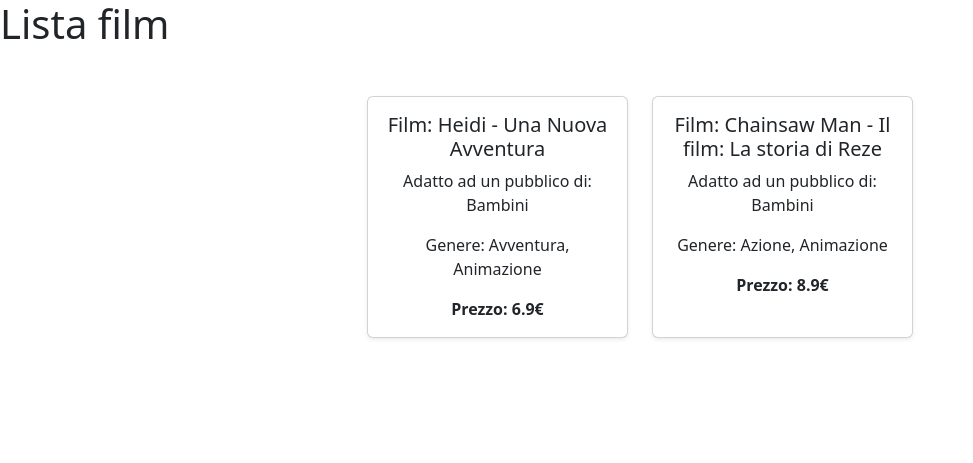
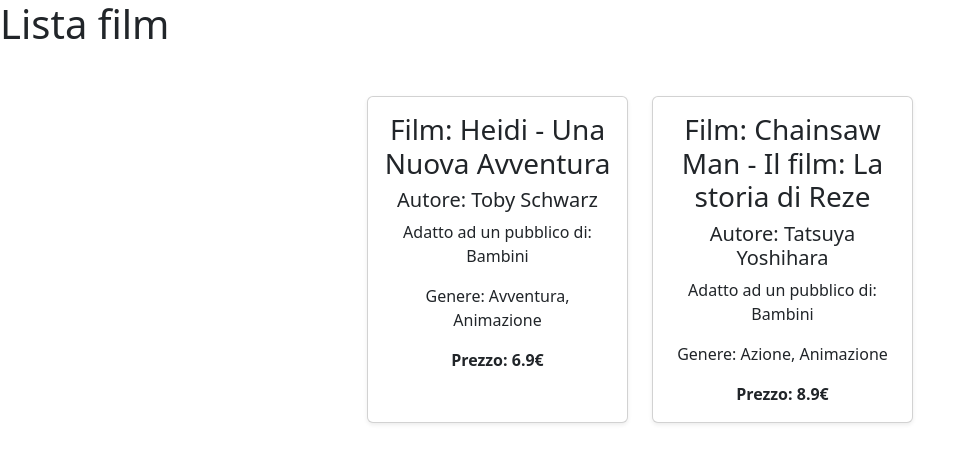
Before and after one commit to NotAlex575/ex-php8-oop-movie, a PHP site: page / in a window 1280 px wide. Shown: the top 463 px of the page, without its empty margins (0-973 px from the left). Run offline with PHP 8.4, Linux system fonts and the light colour scheme.

Commit message:
Bonus 1 Modificare la classe Movie in modo che accetti piú di un genere. Bonus 2 Aggiungere un Trait alla classe Movie con almeno una proprietà e un metodo. Bonus 3 Creare un layout completo per stampare a schermo una lista di movies. Facciamo attenzione all’organizzazione del codice, suddividendolo in appositi file e cartelle.

```diff
--- a/Models/Movie.php
+++ b/Models/Movie.php
@@ -5,6 +5,8 @@ class Movie{
         public $targetMovieAge;
         public $price;
         protected $genre;
+
+        use Director;
 
         function getGenreNames(){
             return $this->genre->getGenre();
--- /dev/null
+++ b/Trait/Director.php
@@ -0,0 +1,12 @@
+<?php
+
+trait Director{
+    protected $director;
+
+    function getDirector(){
+        return $this->director;
+    }
+    function setDirector($director){
+        $this->director = $director;
+    }
+}
--- a/db.php
+++ b/db.php
@@ -2,5 +2,10 @@
 
 $movie1Genre1 = new Genre("Avventura", "Animazione");
 $movie1Genre2 = new Genre("Azione", "Animazione");
-$movie1 = new Movie("Heidi - Una Nuova Avventura", 12,$movie1Genre1 ,6.90);
-$movie2 = new Movie("Chainsaw Man - Il film: La storia di Reze", 16, $movie1Genre2,8.90);
+$movies = [
+    new Movie("Heidi - Una Nuova Avventura", 12,$movie1Genre1 ,6.90),
+    new Movie("Chainsaw Man - Il film: La storia di Reze", 16, $movie1Genre2,8.90)
+];
+
+$movies[0]->setDirector("Toby Schwarz");
+$movies[1]->setDirector("Tatsuya Yoshihara");
--- a/index.php
+++ b/index.php
@@ -1,4 +1,6 @@
 <?php
+    require_once "./Trait/Director.php";
+
     require_once "./Models/Movie.php";
     require_once "./Models/Genre.php";
     require_once "./db.php";
@@ -20,13 +22,13 @@
     <div class="container my-5">
     <div class="row g-4 justify-content-center">
         <?php
-            $movies = [$movie1, $movie2];
             foreach ($movies as $movie) {
                 echo '
                 <div class="col-lg-3 col-md-6 col-12 d-flex justify-content-center">
                     <div class="card shadow-sm" style="width: 18rem;">
                         <div class="card-body text-center">
-                            <h5 class="card-title">Film: ' .$movie->name . '</h5>
+                            <h3 class="card-title">Film: ' .$movie->name . '</h3>
+                            <h5 class="card-text">Autore: '.$movie->getDirector().'</h5>
                             <p class="card-text">Adatto ad un pubblico di: ' . $movie->seeTargetMovieAge() . '</p>
                             <p class="card-text">Genere: '.$movie->getGenreNames().'</p>
                             <p class="card-text fw-semibold">Prezzo: ' . $movie->price . '€</p>
```
